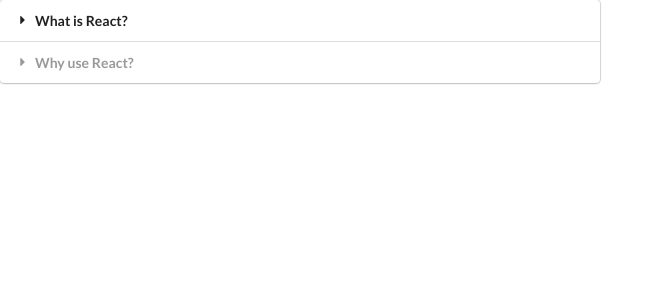
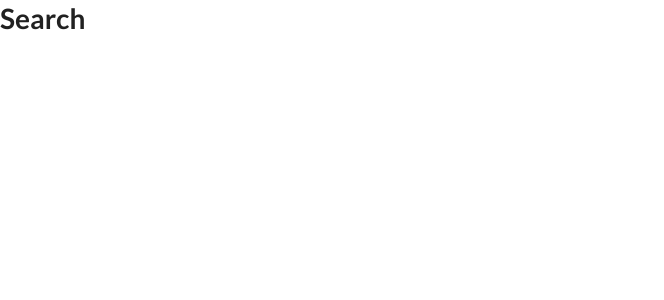
Before and after one commit to km796/widgets, a React (Create React App) app: page / in a window 1280 px wide. Shown: the top 300 px of the page, without its empty margins (0-664 px from the left). Built offline with nearby package versions, Linux system fonts and the light colour scheme.

Commit message:
Setup for Search component

```diff
--- a/src/components/App.js
+++ b/src/components/App.js
@@ -1,5 +1,6 @@
 import React from "react"
 import Accordion from "./Accordion"
+import Search from "./Search"
 
 const items = [
     {
@@ -15,7 +16,7 @@
 export default () => {
     return (
         <div>
-            <Accordion items={items}/>
+            <Search />
         </div>
     )
 }
--- /dev/null
+++ b/src/components/Search.js
@@ -0,0 +1,7 @@
+import React from "react";
+
+const Search = () => {
+    return <h1>Search</h1>
+}
+
+export default Search;
```
